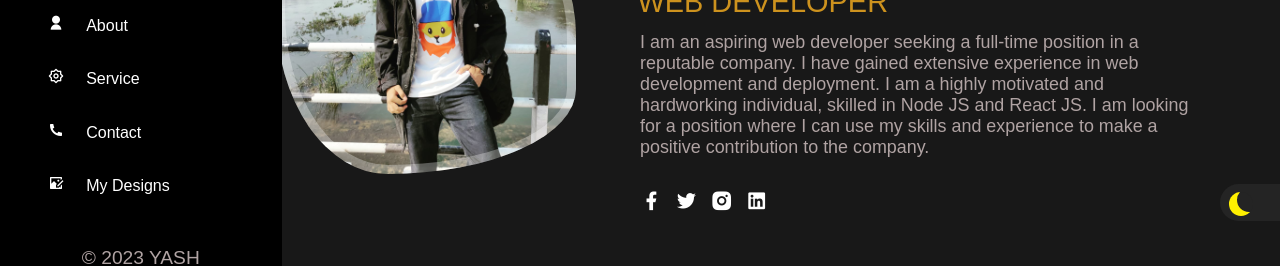
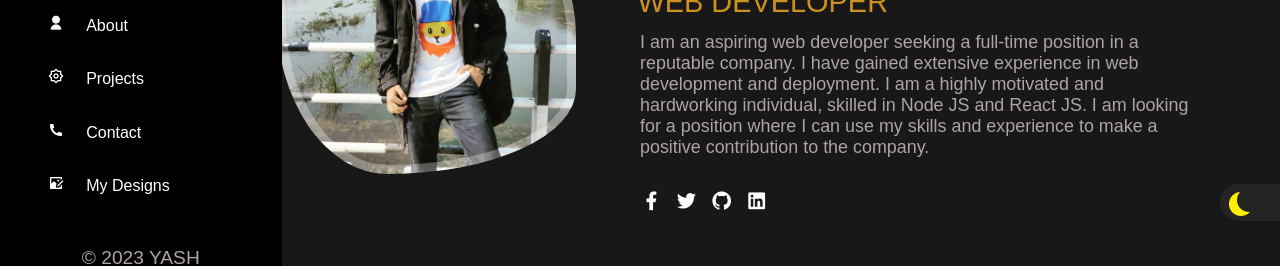
Before and after one commit to yash-mandlekar/portfolio, a React (Create React App) app: page / in a window 1280 px wide. Shown: the part 376-642 px from the top of the page. Built offline with nearby package versions, Linux system fonts and the light colour scheme.

Commit message:
updating

```diff
--- a/src/App.js
+++ b/src/App.js
@@ -4,7 +4,7 @@ import { Routes, Route } from "react-router-dom";
 import "./App.css";
 const Home = React.lazy(() => import("./Components/Home/Home"));
 const About = React.lazy(() => import("./Components/About/About"));
-const Service = React.lazy(() => import("./Components/Service/Service"));
+const Projects = React.lazy(() => import("./Components/Projects/Projects"));
 const Contact = React.lazy(() => import("./Components/Contact/Contact"));
 const Mydesigns = React.lazy(() => import("./Components/Mydesigns/Mydesigns"));
 const App = () => {
@@ -24,7 +24,7 @@ const App = () => {
         <Routes>
           <Route path="/" element={<Home />} />
           <Route path="/about" element={<About />} />
-          <Route path="/service" element={<Service />} />
+          <Route path="/projects" element={<Projects />} />
           <Route path="/contact" element={<Contact />} />
           <Route path="/mydesigns" element={<Mydesigns />} />
         </Routes>
--- a/src/Components/Home/Home.jsx
+++ b/src/Components/Home/Home.jsx
@@ -66,8 +66,8 @@ const Home = () => {
             ></i>
             <i
               onClick={handleIcon}
-              id="https://instagram.com/_yxshh_._"
-              className="ri-instagram-fill"
+              id="https://github.com/yash-mandlekar"
+              className="ri-github-fill"
             ></i>
             <i
               onClick={handleIcon}
--- a/src/Components/Home/home.css
+++ b/src/Components/Home/home.css
@@ -163,7 +163,7 @@
   color: rgb(111, 186, 251);
 }
 .yashicons i:nth-child(3):hover {
-  color: rgb(215, 99, 119);
+  color: #39d353;
 }
 
 @media (max-width: 1200px) {
--- a/src/Components/Navbar/Navbar.jsx
+++ b/src/Components/Navbar/Navbar.jsx
@@ -51,11 +51,11 @@ const Navbar = () => {
             </li>
             <li
               className={`${theme === "dark" ? `txt-white` : `txt-black`}
-              ${pathname === "/service" ? "active" : "darkactive"}
+              ${pathname === "/projects" ? "active" : "darkactive"}
               `}
             >
-              <Link to="/service">
-                <i className="ri-settings-2-line"></i>Service
+              <Link to="/projects">
+                <i className="ri-settings-2-line"></i>Projects
               </Link>
             </li>
             <li
@@ -68,7 +68,7 @@ const Navbar = () => {
             </li>
             <li
               className={`${theme === "dark" ? ` txt-white` : `txt-black`} ${
-                pathname === "/projects" ? "active" : "darkactive"
+                pathname === "/mydesigns" ? "active" : "darkactive"
               }`}
             >
               <Link to="/mydesigns">
--- /dev/null
+++ b/src/Components/Projects/Projects.jsx
@@ -0,0 +1,15 @@
+import React from "react";
+import { useSelector } from "react-redux";
+import Navbar from "../Navbar/Navbar";
+
+const Projects = () => {
+  const { theme } = useSelector((state) => state.theme);
+  return (
+    <>
+      <Navbar />
+      <div className={`about ${theme === "dark" ? "grey" : ""}`}>Projects</div>
+    </>
+  );
+};
+
+export default Projects;
--- a/src/Components/Service/Service.jsx
+++ /dev/null
@@ -1,16 +0,0 @@
-import React from "react";
-import { useSelector } from "react-redux";
-import Navbar from "../Navbar/Navbar";
-
-const Service = () => {
-
-  const { theme } = useSelector((state) => state.theme);
-  return (
-    <>
-      <Navbar />
-      <div className={`about ${theme === "dark" ? "grey" : ""}`}>Service</div>
-    </>
-  );
-};
-
-export default Service;
```
